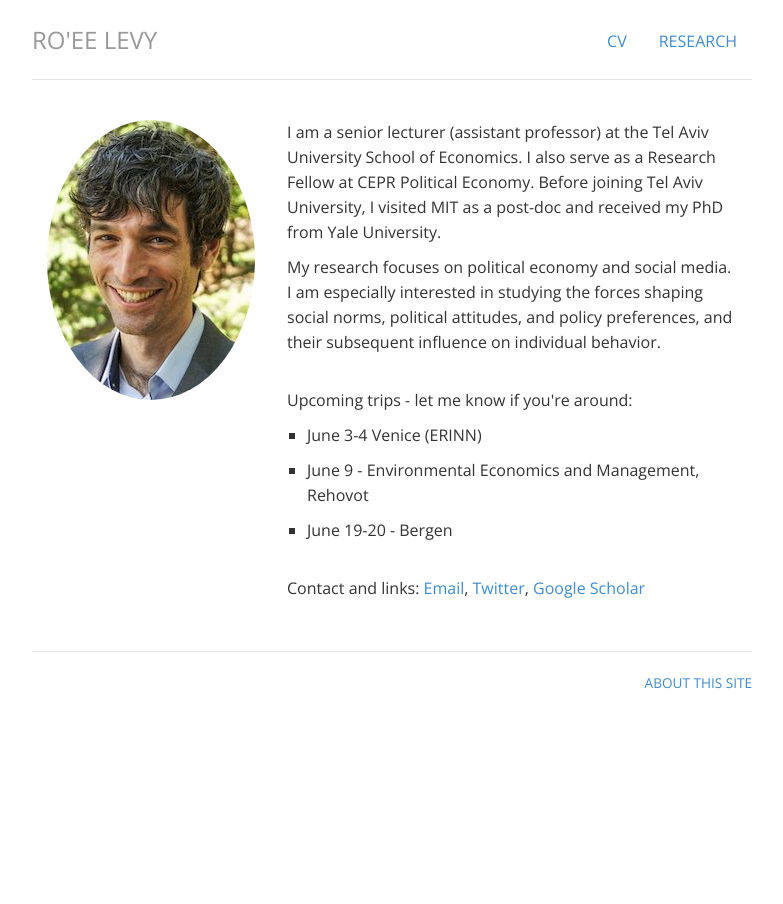
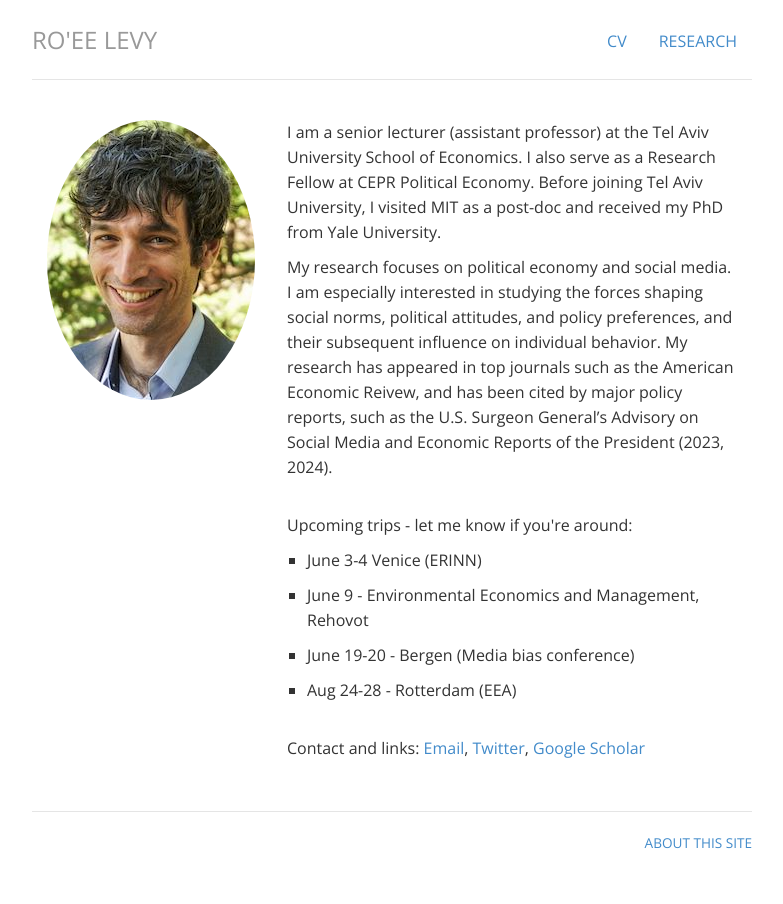
Before and after one commit to levyroee/levyroee.github.io, a Jekyll site: the page built from index.html, in a window 1280 px wide. Shown: the whole page, without its empty margins (248-1031 px from the left). Built offline with Jekyll 4.4.1, drawn with Linux system fonts in a browser that asks for light colours.

Commit message:
May 2024 updates

```diff
--- a/index.html
+++ b/index.html
@@ -12,13 +12,14 @@ title: Ro'ee Levy
 
     <p> I am a senior lecturer (assistant professor) at the Tel Aviv University School of Economics. I also serve as a Research Fellow at CEPR Political Economy. Before joining Tel Aviv University, I visited MIT as a post-doc and received my PhD from Yale University. </p>
 
-    <p>  My research focuses on political economy and social media. I am especially interested in studying the forces shaping social norms, political attitudes, and policy preferences, and their subsequent influence on individual behavior.</p>
+    <p>  My research focuses on political economy and social media. I am especially interested in studying the forces shaping social norms, political attitudes, and policy preferences, and their subsequent influence on individual behavior. My research has appeared in top journals such as the American Economic Reivew, and has been cited by major policy reports, such as  the U.S. Surgeon General’s Advisory on Social Media and Economic Reports of the President (2023, 2024).</p>
 	<br>
 	<p> Upcoming trips - let me know if you&#39;re around:</p>
 	<ul style="list-style-type: square; margin-left: 0; margin-right: 0; padding: 0;">
 	<li dir="ltr" style="margin-left: 15pt;"><p dir="ltr" style="margin-left: 0; padding-left: 0; text-align: left; text-indent: 0;">June 3-4 Venice (ERINN) </p></li>
 	<li dir="ltr" style="margin-left: 15pt;"><p dir="ltr" style="margin-left: 0; padding-left: 0; text-align: left; text-indent: 0;">June 9 - Environmental Economics and Management, Rehovot </p></li>
-	<li dir="ltr" style="margin-left: 15pt;"><p dir="ltr" style="margin-left: 0; padding-left: 0; text-align: left; text-indent: 0;">June 19-20 - Bergen </p></li>
+	<li dir="ltr" style="margin-left: 15pt;"><p dir="ltr" style="margin-left: 0; padding-left: 0; text-align: left; text-indent: 0;">June 19-20 - Bergen (Media bias conference) </p></li>
+	<li dir="ltr" style="margin-left: 15pt;"><p dir="ltr" style="margin-left: 0; padding-left: 0; text-align: left; text-indent: 0;">Aug 24-28 - Rotterdam (EEA)  </p></li>
 	</ul>
 
 	<br>
```
Also changed, not shown: collections/_publications/2022_mentalhealth.md (+4 -2 lines), collections/_publications/2023_econsocialmedia.md (added, +19 -0 lines), collections/_working-papers/2023_econsocialmedia.md (deleted, +0 -15 lines).
